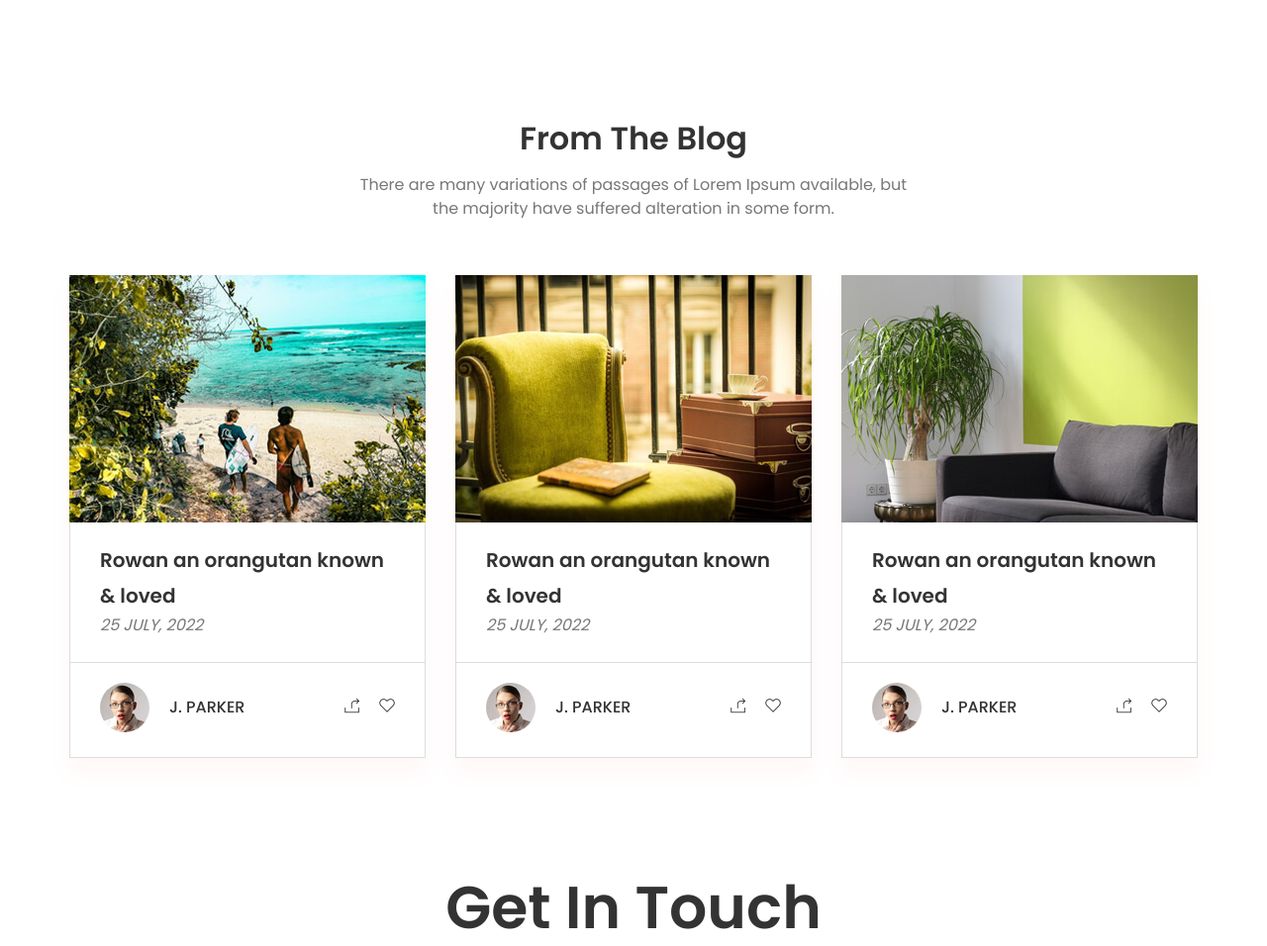
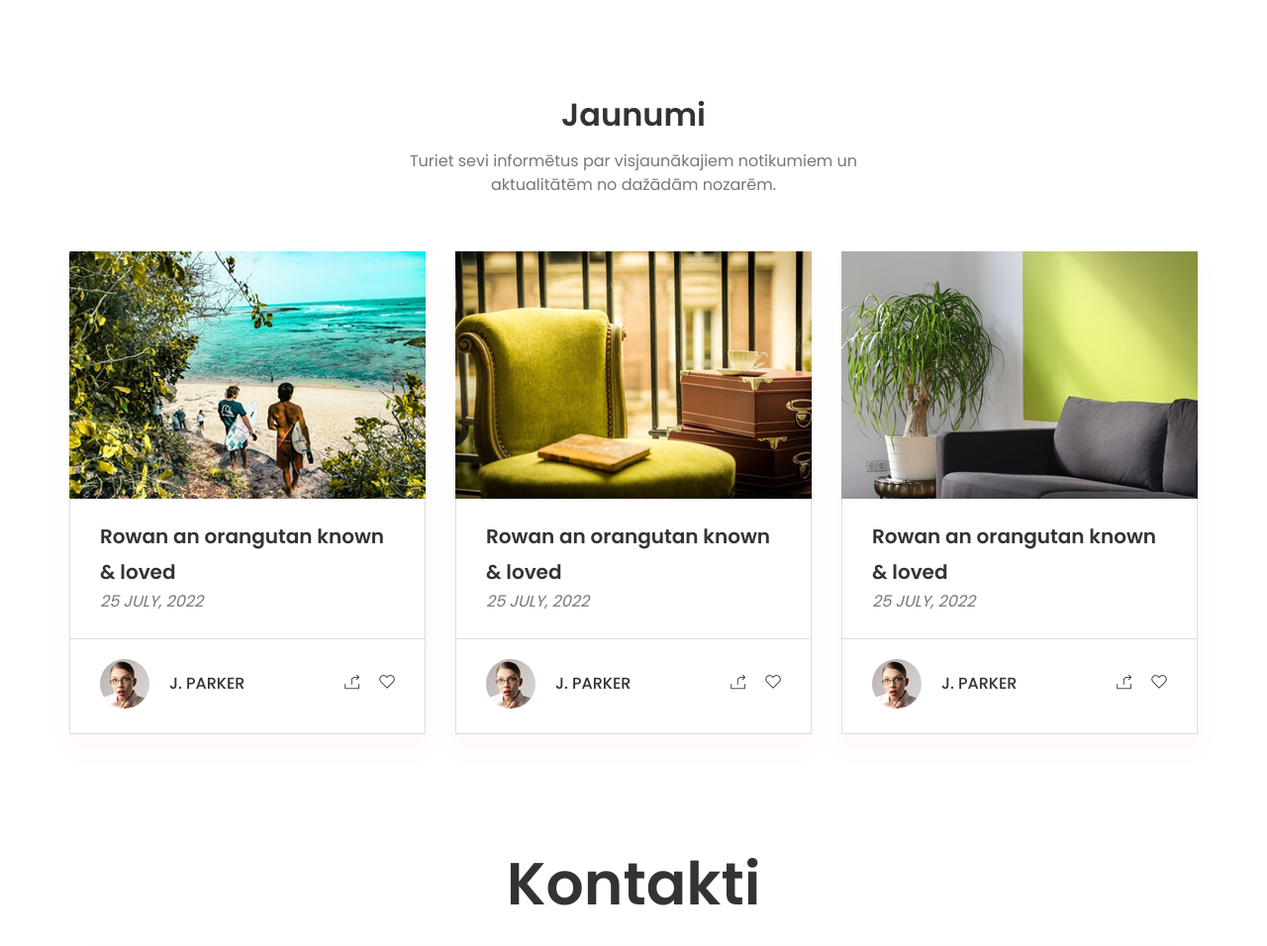
Before and after one commit to pavels-gaimovics/shadowing-test-website, a plain HTML site: page index.html in a window 1280 px wide. Shown: the part 5364-6320 px from the top of the page at 99% size. Drawn offline with Linux system fonts and the light colour scheme; files whose address does not match are found by name.

Commit message:
Add some translations

```diff
--- a/index.html
+++ b/index.html
@@ -824,8 +824,8 @@
             <div class="row justify-content-center">
                 <div class="col-lg-6">
                     <div class="section-title text-center pb-25">
-                        <h3 class="title mb-15">Our Expert Team</h3>
-                        <p>Lorem ipsum dolor sit amet, consectetur adipisicing elit, sed do eiusm od tempor incididunt ut labore et dolore magna aliqua.</p>
+                        <h3 class="title mb-15">Mūsu komanda</h3>
+                        <p>Vieta izstrādātjiem kūri laboja lapu.</p>
                     </div> <!-- section title -->
                 </div>
             </div> <!-- row -->
@@ -946,8 +946,8 @@
             <div class="row justify-content-center">
                 <div class="col-lg-6">
                     <div class="section-title text-center pb-25">
-                        <h3 class="title mb-15">From The Blog</h3>
-                        <p>There are many variations of passages of Lorem Ipsum available, but the majority have suffered alteration in some form.</p>
+                        <h3 class="title mb-15">Jaunumi</h3>
+                        <p>Turiet sevi informētus par visjaunākajiem notikumiem un aktualitātēm no dažādām nozarēm.</p>
                     </div> <!-- section title -->
                 </div>
             </div> <!-- row -->
@@ -1052,7 +1052,7 @@
             <div class="row justify-content-center">
                 <div class="col-lg-6">
                     <div class="contact-title text-center">
-                        <h2 class="title">Get In Touch</h2>
+                        <h2 class="title">Kontakti</h2>
                     </div> <!-- contact title -->
                 </div>
             </div> <!-- row -->
```
